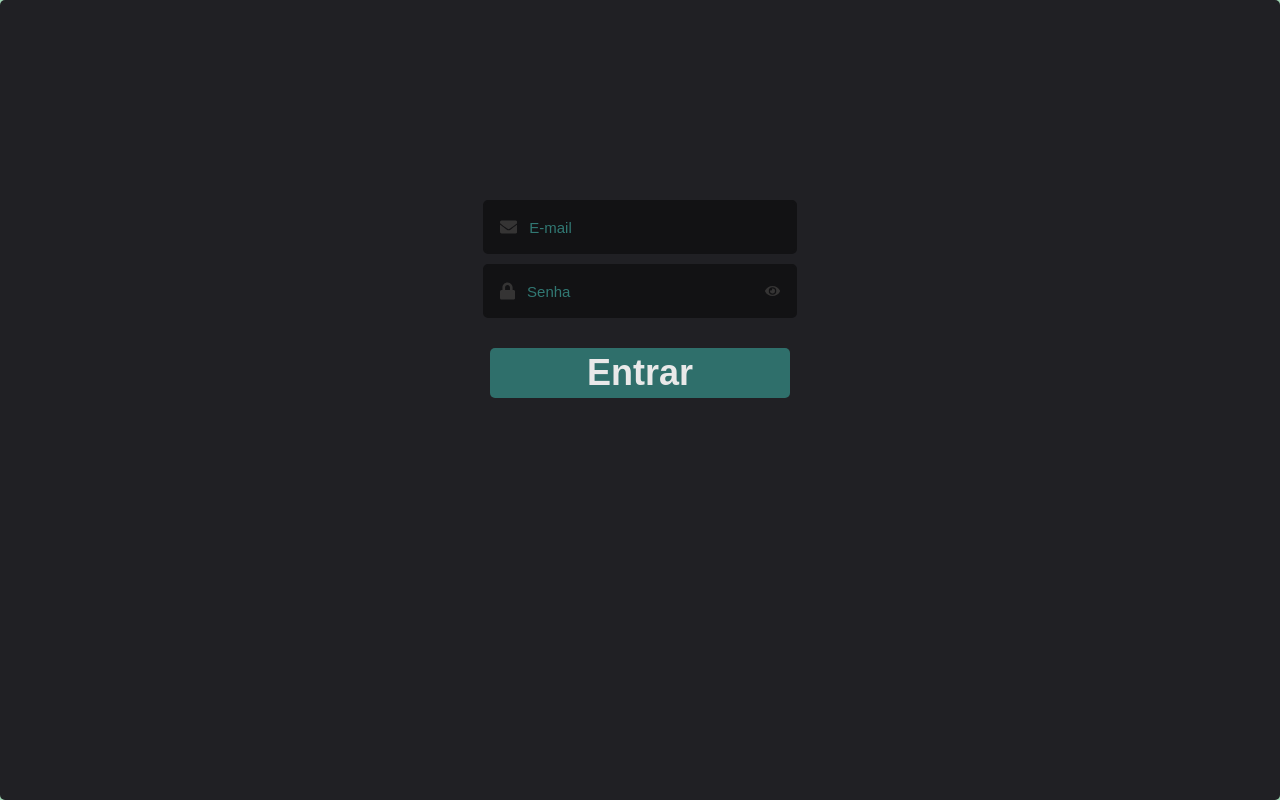
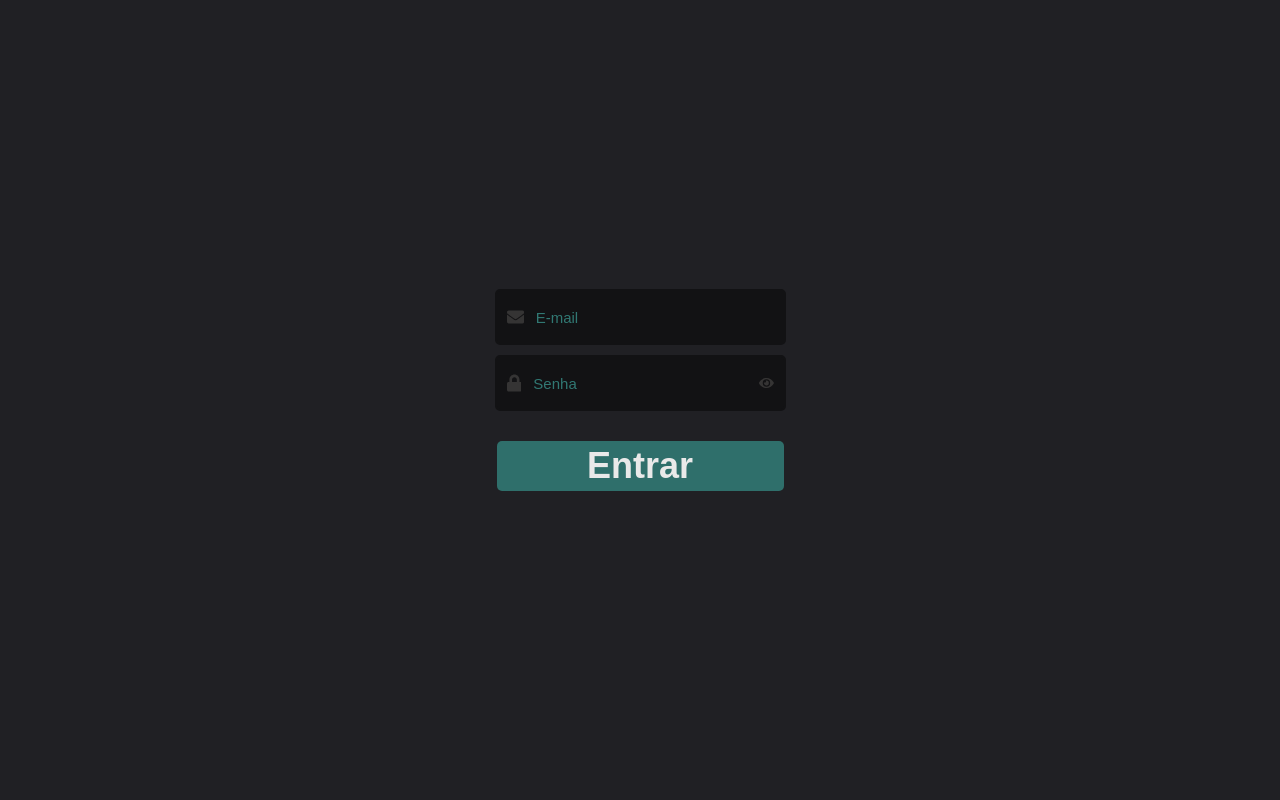
Before and after one commit to enricopizzol/natus-rest, a React (Create React App) app: page / in a window 1280 px wide. Built offline with nearby package versions, Linux system fonts and the light colour scheme.

Commit message:
refinamentos de interface

```diff
--- a/src/components/Login/styles.js
+++ b/src/components/Login/styles.js
@@ -6,18 +6,15 @@ export const Container = styled.div`
   width: 100vw;
   height: 100vh;
   background-color: #202024;
-  border-radius: 5px;
   display: flex;
-  align-items: flex-end;
-  justify-content: space-around;
+  align-items: center;
+  justify-content: center;
   @media (max-width: 415px) {
     width: 100%;
   }
 `;
 
 export const Content = styled.div`
-  width: 80%;
-  height: 75%;
   max-width: 300px;
   display: flex;
   flex-direction: column;
@@ -27,12 +24,10 @@ export const Content = styled.div`
 export const InputContent = styled.div`
   background-color: #121214;
   width: 100%;
-  height: 50px;
   display: flex;
   align-items: center;
   border-radius: 5px;
   border: 2px solid #121214;
-  padding: 0 5px;
   margin-bottom: 10px;
   svg {
     color: #353434;
```
